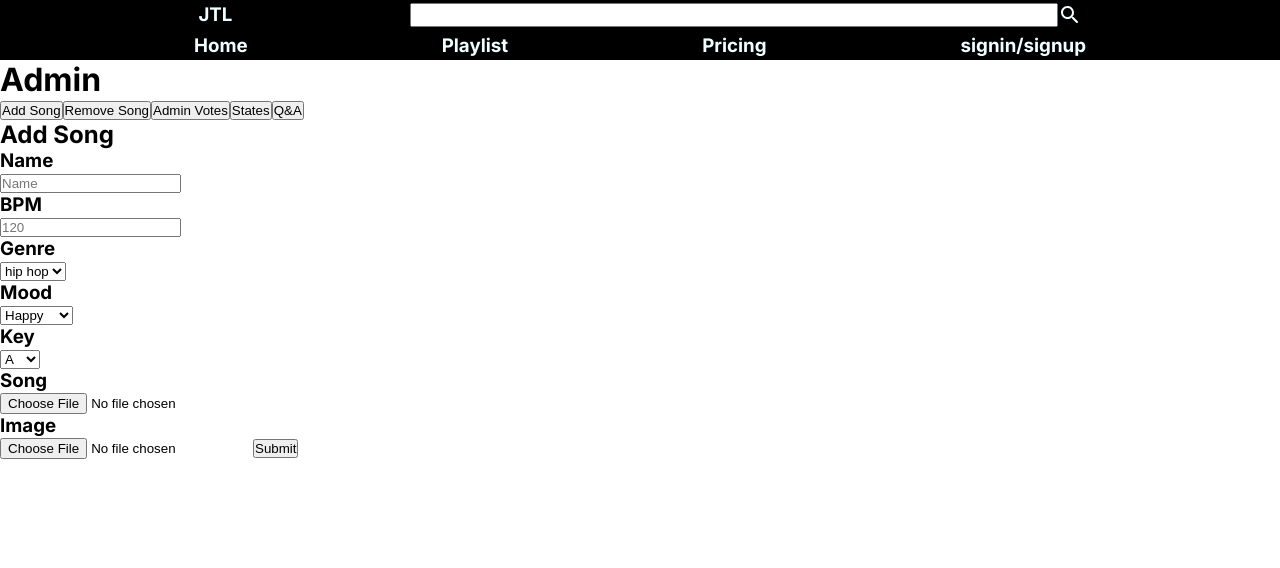
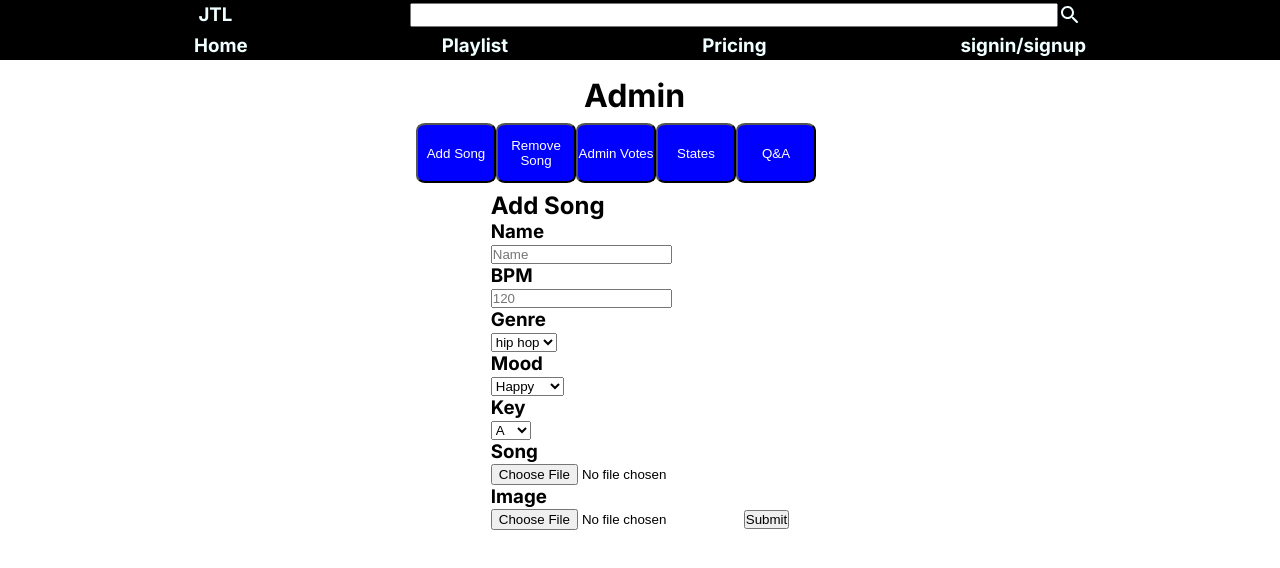
Before and after one commit to tumi267/jtl, a Next.js app: page /admin in a window 1280 px wide. Shown: the top 568 px of the page. Built offline with nearby package versions, Linux system fonts and the light colour scheme.

Commit message:
admin style search

```diff
--- /dev/null
+++ b/src/app/admin/admin.module.css
@@ -0,0 +1,10 @@
+.contain{
+    padding:1em 5em;
+}
+.heading{
+    margin: 0% 45%;
+}
+.content{
+    width: fit-content;
+    margin: 0.5em auto;
+}
--- a/src/app/admin/page.js
+++ b/src/app/admin/page.js
@@ -4,13 +4,16 @@ import RemoveSong from "../components/RemoveSong/RemoveSong"
 import AdminVotes from "../components/AdminVotes/AdminVotes"
 import AdminMenu from "../components/AdminMenu/AdminMenu"
 import { useState } from "react"
+import styles from './admin.module.css'
 function Page() {
   const [selected,setSelected]=useState(0)
   return (
-    <div>
-      <h1>Admin</h1>
+    <div className={styles.contain}>
+      <h1 className={styles.heading}>Admin</h1>
       <AdminMenu
+      className={styles.menu}
       select={setSelected} />
+      <div className={styles.content}>
       {selected==0&&<AddSong/>}
 
       {selected==1&&<RemoveSong/>}
@@ -20,7 +23,7 @@ function Page() {
       {selected==3&&<div>states</div>}
 
       {selected==4&&<div>Q&A</div>}
-
+      </div>
     </div>
   )
 }
--- a/src/app/components/AdminMenu/AdminMenu.js
+++ b/src/app/components/AdminMenu/AdminMenu.js
@@ -1,12 +1,12 @@
-
+import styles from './Admin_menue.module.css'
 function AdminMenu({select}) {
   return (
-    <div>
-        <button onClick={()=>{select(0)}}>Add Song</button>
-        <button onClick={()=>{select(1)}}>Remove Song</button>
-        <button onClick={()=>{select(2)}}>Admin Votes</button>
-        <button onClick={()=>{select(3)}}>States</button>
-        <button onClick={()=>{select(4)}}>Q&A</button>
+    <div className={styles.contain}>
+        <button className={styles.btn} onClick={()=>{select(0)}}>Add Song</button>
+        <button className={styles.btn} onClick={()=>{select(1)}}>Remove Song</button>
+        <button className={styles.btn} onClick={()=>{select(2)}}>Admin Votes</button>
+        <button className={styles.btn} onClick={()=>{select(3)}}>States</button>
+        <button className={styles.btn} onClick={()=>{select(4)}}>Q&A</button>
     </div>
   )
 }
--- /dev/null
+++ b/src/app/components/AdminMenu/Admin_menue.module.css
@@ -0,0 +1,17 @@
+.contain{
+    display: flex;
+    align-items: center;
+    margin: 0.5em 30%;
+}
+@media (max-width:785px){
+    .contain{
+        margin: 0.5em 5%;
+    }
+}
+.btn{
+    background-color: blue;
+    border-radius: 12%;
+    height: 60px;
+    width:80px;
+    color:#ffff;
+}
--- a/src/app/components/Nav/Nav.js
+++ b/src/app/components/Nav/Nav.js
@@ -4,6 +4,8 @@ import styles from './Nav.module.css';
 import { UserState } from '@/app/context/context';
 import SearchRoundedIcon from '@mui/icons-material/SearchRounded';
 import { useState } from 'react';
+import PlaylistCard from '../PlaylistCard/PlaylistCard';
+
 function Nav() {
   const { userinfo } = UserState(); // Fetch user information from context
   const [searchInput,setSearchInput]=useState('')
@@ -21,6 +23,10 @@ function Nav() {
     console.log(res.list)
     setList(res.list)
   }
+
+  const closeModal = () => {
+    setList([]); // Reset the list to empty when clicking outside modal content
+  };
   return (
     <div className={styles.main_nav}>
       <div className={styles.search_contain}>
@@ -58,12 +64,14 @@ function Nav() {
       </div>
     {/* Modal to display search results */}
       {list.length > 0 && (
-        <div className={`${styles.model} ${list.length > 0 ? styles.visible : ''}`}>
-          <div className={styles.modal_content}>
+        <div onClick={closeModal} className={`${styles.model} ${list.length > 0 ? styles.visible : ''}`}>
+          <div className={styles.modal_content} onClick={(e) => e.stopPropagation()}>
             <h3>Search Results</h3>
             <ul>
               {list.map((item, index) => (
-                <li key={index}>{item.name}</li> // Assuming each item has a 'name' property
+                <li key={index}>
+                <PlaylistCard e={item} selete={'fulllist'} />
+                </li>
               ))}
             </ul>
           </div>
--- a/src/app/components/Promo/Promo.js
+++ b/src/app/components/Promo/Promo.js
@@ -5,7 +5,7 @@ function Promo() {
   return (
     <div className={styles.contain}>
       <Image src={'/guitar.jpg'} alt="guitar" height={412} width={455} />
-      <h2>30 new sounds added every month. Vote on what will be in the library.</h2>
+      <h2 className={styles.text_promo}>new sounds added every month. Vote on what will be in the library.</h2>
     </div>
   );
 }
--- a/src/app/components/Promo/Promo.module.css
+++ b/src/app/components/Promo/Promo.module.css
@@ -1,11 +1,17 @@
 .contain {
     display: flex;
     flex-wrap: wrap;
-    justify-content: space-between; /* Ensures items are evenly distributed */
-    text-align: center;
+    justify-content: space-between;
     gap: 30px;
     padding-left: 10%;
     padding-right: 10%;
     margin-top: 50px;
     padding-bottom: 100px;
+    align-items: center;
+    text-align: center;
   }
+  .text_promo{
+    width:50%;
+    text-align: center;
+    margin: 0% auto;
+  }
```
